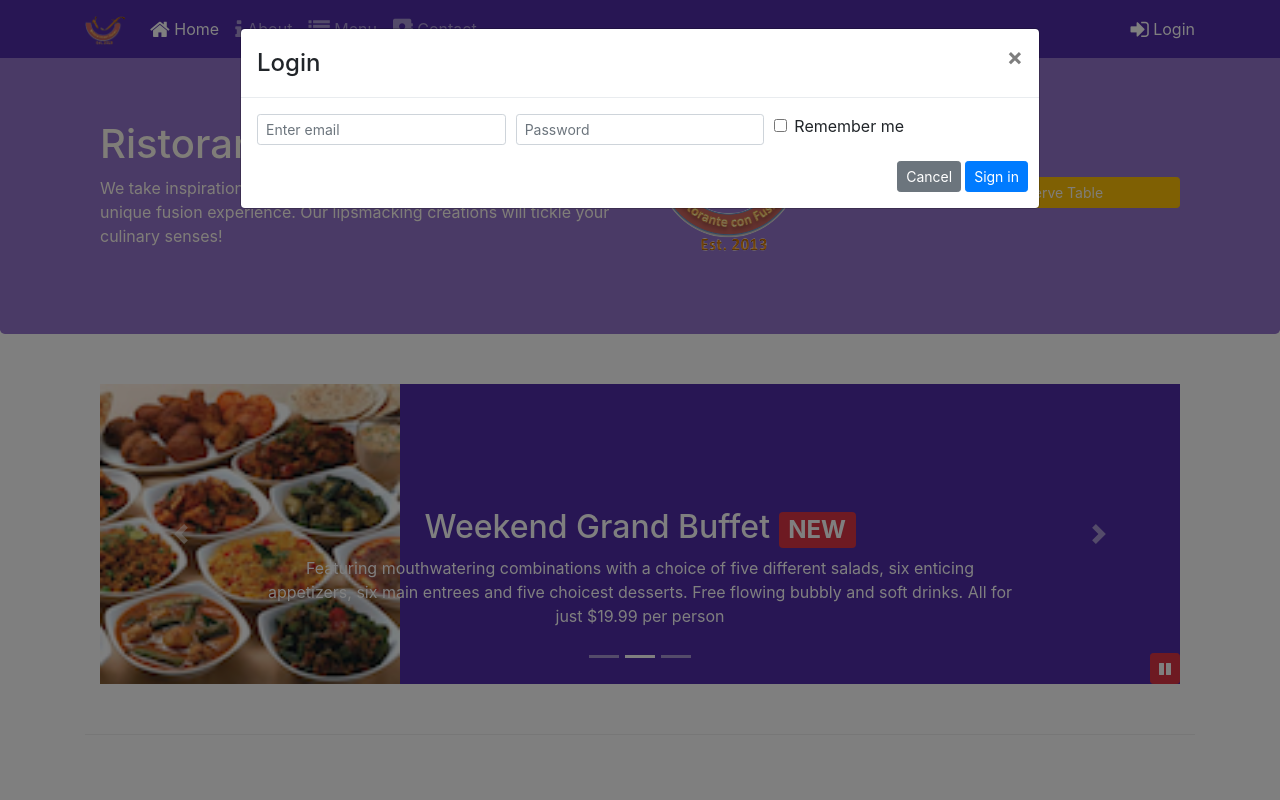
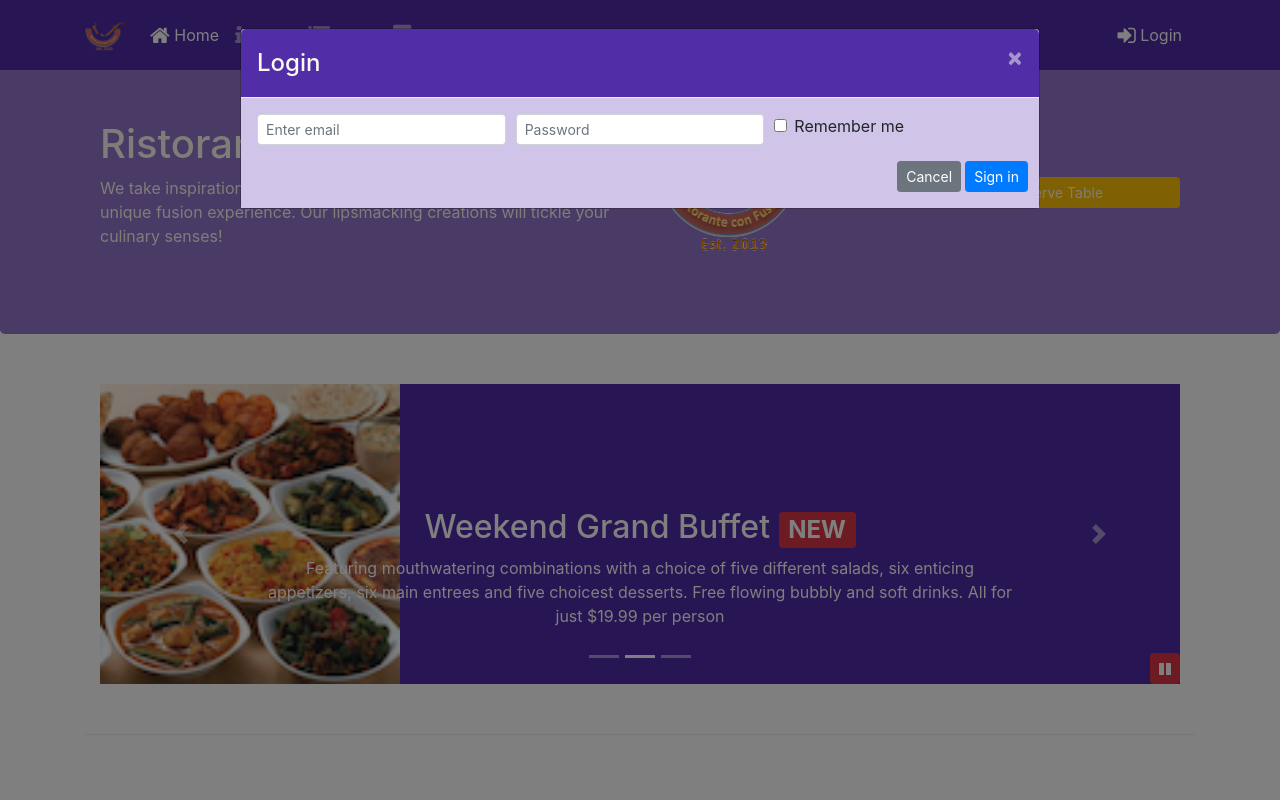
Before and after one commit to rrligeiro/bootstrap4-project, a website: page index.html in a window 1280 px wide. Both pictures are taken after a click on the link "Login". Shown: the top 800 px of the page. Drawn offline with nearby package versions, Linux system fonts and the light colour scheme.

Commit message:
jQuery modal trigger and scss to modal

```diff
--- a/css/styles.scss
+++ b/css/styles.scss
@@ -74,3 +74,14 @@ body{
     bottom: 0px;
     z-index: 1;
 }
+
+.modal-header {
+    background-color: $background-dark;
+    .close , .modal-title {
+        color: floralwhite;
+    }
+}
+
+.modal-body {
+    background-color: $background-pale;
+}
--- a/index.html
+++ b/index.html
@@ -30,7 +30,7 @@
                     <li class="nav-item"><a class="nav-link" href="./contactus.html"><span class="fa fa-address-book fa-lg"></span> Contact</a></li>
                 </ul>
                 <span class="navbar-text">
-                    <a data-toggle="modal" data-target="#loginModal">
+                    <a id="login" class="btn">
                         <span class="fa fa-sign-in fa-lg"></span> Login
                     </a>
                 </span>
@@ -85,8 +85,7 @@
                     <img src="img/logo.png" class="img-fluid">
                 </div>
                 <div class="col-12 col-sm align-self-center">
-                    <a type="button" class="btn btn-warning btn-sm btn-block"
-                        data-toggle="modal" data-target="#reserveModal">Reserve Table</a>
+                    <a id="reserve" type="button" class="btn btn-warning btn-sm btn-block">Reserve Table</a>
                 </div>
             </div>
         </div>
@@ -333,6 +332,14 @@
                 }
             });
         });
+
+        $('#login').on('click', function(){
+            $('#loginModal').modal('show');
+        });
+
+        $('#reserve').on('click', function(){
+            $('#reserveModal').modal('show');
+        });
     </script>
 </body>
 
```
Also changed, not shown: css/styles.css.
